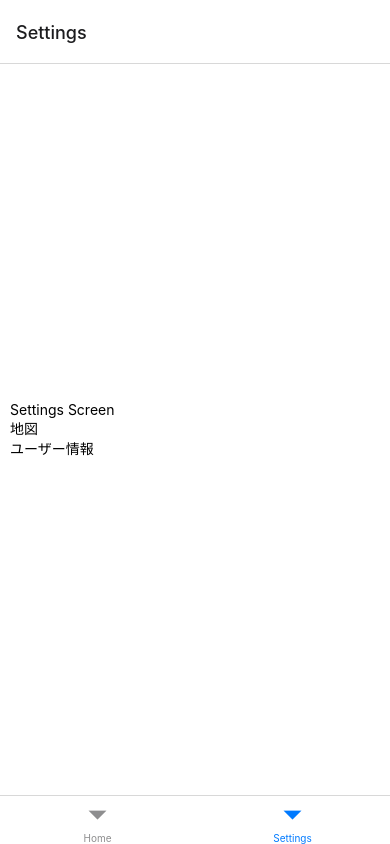
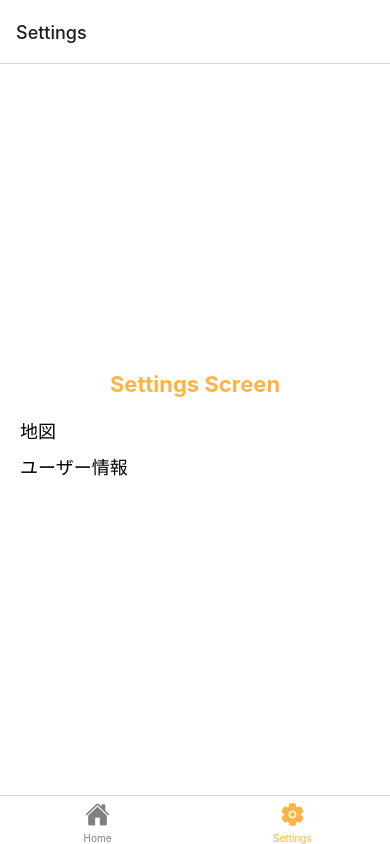
Before and after one commit to shinnkura/simple-hoiku-stamp, a React Native app: screen /Settings in a window 390 px wide. Built offline with nearby package versions, Linux system fonts and the light colour scheme.

Commit message:
テーマカラーの設定

```diff
--- a/App.js
+++ b/App.js
@@ -3,13 +3,30 @@ import { NavigationContainer } from "@react-navigation/native";
 import { createBottomTabNavigator } from "@react-navigation/bottom-tabs";
 import HomeScreen from "./screen/HomeScreen";
 import SettingScreen from "./screen/SettingScreen";
+import { Ionicons } from "@expo/vector-icons";
 
 const Tab = createBottomTabNavigator();
 
 export default function App() {
   return (
     <NavigationContainer>
-      <Tab.Navigator>
+      <Tab.Navigator
+        screenOptions={({ route }) => ({
+          tabBarIcon: ({ focused, color, size }) => {
+            let iconName;
+
+            if (route.name === "Home") {
+              iconName = focused ? "home" : "home";
+            } else if (route.name === "Settings") {
+              iconName = focused ? "settings" : "settings";
+            }
+
+            return <Ionicons name={iconName} size={size} color={color} />;
+          },
+          tabBarActiveTintColor: "#FFB347",
+          tabBarInactiveTintColor: "gray",
+        })}
+      >
         <Tab.Screen name="Home" component={HomeScreen} />
         <Tab.Screen name="Settings" component={SettingScreen} />
       </Tab.Navigator>
--- a/screen/HomeScreen.js
+++ b/screen/HomeScreen.js
@@ -1,3 +1,4 @@
+import React from "react";
 import { StyleSheet, View } from "react-native";
 import { Calendar } from "react-native-calendars";
 import { StatusBar } from "expo-status-bar";
@@ -5,7 +6,13 @@ import { StatusBar } from "expo-status-bar";
 const HomeScreen = () => {
   return (
     <View style={styles.container}>
-      <Calendar />
+      <Calendar
+        theme={{
+          selectedDayBackgroundColor: "#FFB347",
+          todayTextColor: "#FFB347",
+          arrowColor: "#FFB347",
+        }}
+      />
       <StatusBar style="auto" />
     </View>
   );
--- a/screen/SettingScreen.js
+++ b/screen/SettingScreen.js
@@ -5,21 +5,32 @@ import { StyleSheet, View, Text } from "react-native";
 const SettingScreen = () => {
   return (
     <View style={styles.container}>
-      <Text>Settings Screen</Text>
-      <Text>地図</Text>
-      <Text>ユーザー情報</Text>
+      <Text style={styles.title}>Settings Screen</Text>
+      <Text style={styles.item}>地図</Text>
+      <Text style={styles.item}>ユーザー情報</Text>
       <StatusBar style="auto" />
     </View>
   );
 };
-
-export default SettingScreen;
 
 const styles = StyleSheet.create({
   container: {
     flex: 1,
     backgroundColor: "#fff",
     justifyContent: "center",
-    padding: 10,
+    padding: 20,
+  },
+  title: {
+    fontSize: 22,
+    fontWeight: "bold",
+    marginBottom: 20,
+    color: "#FFB347",
+    alignSelf: "center",
+  },
+  item: {
+    fontSize: 18,
+    marginBottom: 10,
   },
 });
+
+export default SettingScreen;
```
